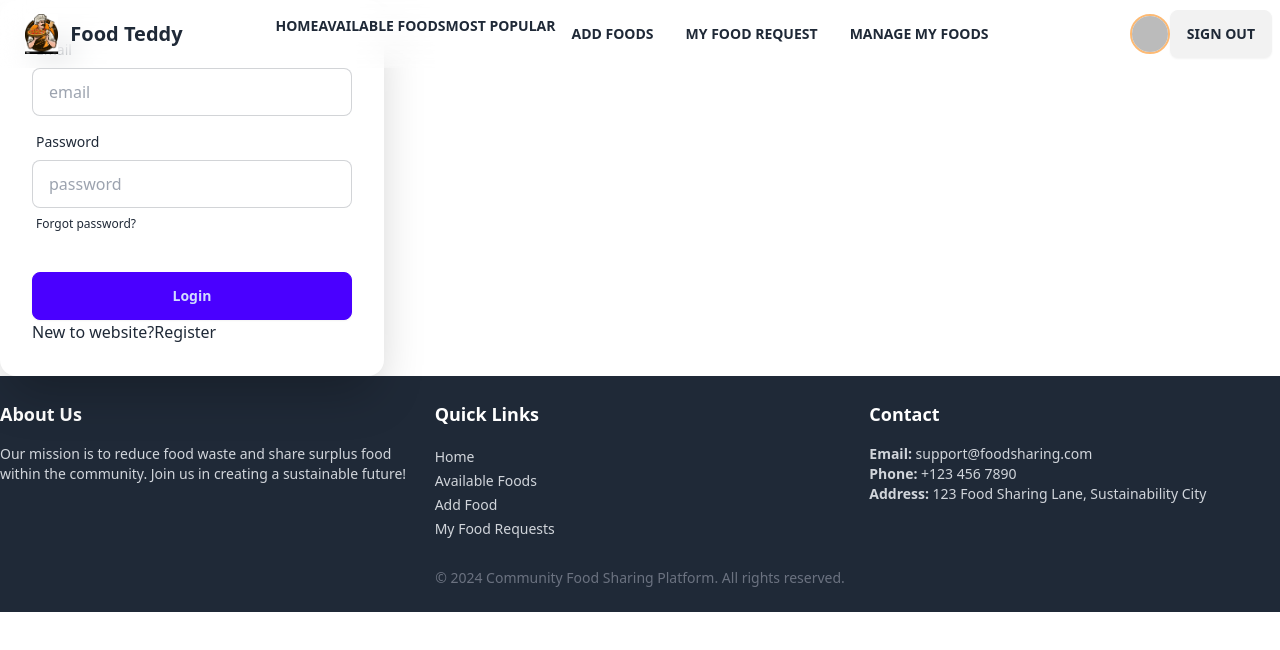
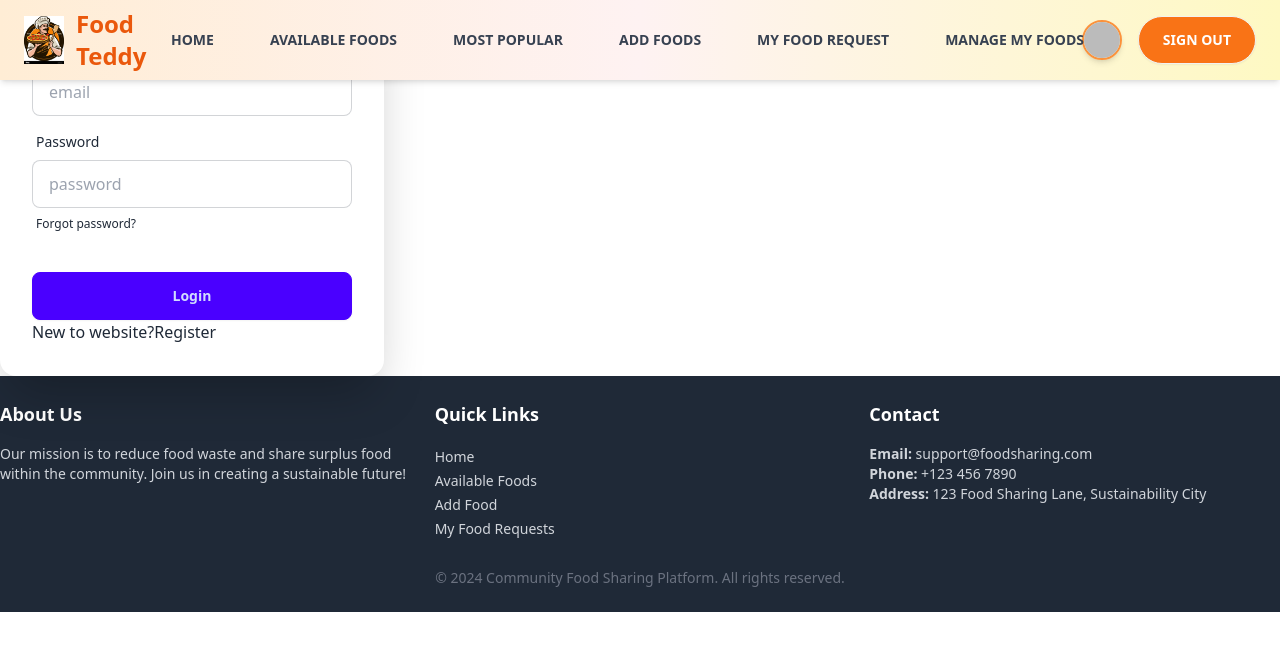
Before and after one commit to maimunarahma/FOOD-CLIENT, a React (Vite) app: page /login in a window 1280 px wide. Shown: the top 650 px of the page. Built offline with nearby package versions, Linux system fonts and the light colour scheme; no server answers; sample sign-in values are in the browser's storage.

Commit message:
featured available added

```diff
--- a/package.json
+++ b/package.json
@@ -10,6 +10,7 @@
     "preview": "vite preview"
   },
   "dependencies": {
+    "@tanstack/react-query": "^5.62.8",
     "axios": "^1.7.9",
     "firebase": "^11.1.0",
     "localforage": "^1.10.0",
--- /dev/null
+++ b/src/Pages/Home/AvailableFoods.jsx
@@ -0,0 +1,42 @@
+import { useLoaderData } from "react-router-dom";
+
+
+const AvailableFoods = () => {
+    const data=useLoaderData()
+    return (
+        <div>
+            <div className="py-16 bg-gray-100">
+      <h1 className="text-5xl font-bold text-center text-red-600 mb-12">Featured Foods</h1>
+      <div className="grid grid-cols-1 md:grid-cols-2 lg:grid-cols-3 gap-12 container mx-auto">
+        {data.map((food) => (
+          <div
+            key={food._id}
+            className="bg-white rounded-lg shadow-xl overflow-hidden transform transition-transform duration-300 hover:scale-105 hover:shadow-2xl"
+          >
+            <img
+              src={food.foodImg}
+              alt={food.foodName}
+              className="w-full h-60 object-cover"
+            />
+            <div className="p-6">
+              <h2 className="text-3xl font-semibold text-gray-800 mb-4">{food.foodName}</h2>
+              <p className="text-gray-600 text-lg mb-2">Expire Date: {food.expireDate}</p>
+              <p className="text-gray-600 text-lg mb-2">Status: {food.foodStatus}</p>
+              <p className="text-gray-600 text-lg mb-2">Quantity: {food.foodQuantity}</p>
+              <p className="text-gray-600 text-lg mb-2">Location: {food.pickupLocation}</p>
+              <p className="text-gray-600 text-lg mb-4">Price: ${food.price}</p>
+              <p className="text-gray-600 text-lg mb-4">Restaurant: {food.restaurantName}</p>
+
+              <button className="w-full bg-red-600 text-white py-2 rounded-lg mt-4 hover:bg-red-700 transition duration-300">
+                Order Now
+              </button>
+            </div>
+          </div>
+        ))}
+      </div>
+    </div>
+        </div>
+    );
+};
+
+export default AvailableFoods;
--- a/src/Pages/Home/Featured.jsx
+++ b/src/Pages/Home/Featured.jsx
@@ -6,7 +6,7 @@ const Featured = () => {
   const [foods,setFoods]=useState([])
   useEffect(() => {
     // Fetch data only once when the component mounts
-    axios.get("http://localhost:4000/featured",foods)
+    axios.get("http://localhost:4000/featured?limit=6")
       .then((res) => {
         setFoods(res.data);
       })
--- a/src/Pages/Home/Root.jsx
+++ b/src/Pages/Home/Root.jsx
@@ -5,7 +5,7 @@ import Footer from "../../Shared/Footer";
 
 const Root= () => {
     return (
-        <div>
+        <div className="w-full mx-auto px-0">
       <Nav></Nav>
       <Outlet></Outlet>
       <Footer></Footer>
--- a/src/Providers/Private.jsx
+++ b/src/Providers/Private.jsx
@@ -8,7 +8,7 @@ const Private = ({children}) => {
     if(user)
         return children;
 
-    return (
+ else   return (
 
       <Navigate to='/login'></Navigate>
     );
--- a/src/Shared/Nav.jsx
+++ b/src/Shared/Nav.jsx
@@ -1,79 +1,135 @@
 import { useContext } from "react";
-import logo from "../assets/pizzeria-fast-food-logo-or-label-happy-chef-holding-pizza-and-scapula-in-hands-vector-illustration-PCYG1J.jpg"
+import logo from "../assets/pizzeria-fast-food-logo-or-label-happy-chef-holding-pizza-and-scapula-in-hands-vector-illustration-PCYG1J.jpg";
 import { Link } from "react-router-dom";
 import { AuthContext } from "../Providers/AuthProvider";
+
 const Nav = () => {
-    const {user, signoutUser}= useContext(AuthContext)
-    console.log(user)
-    const handleSignOut=()=>{
-        signoutUser()
-    }
+  const { user, signoutUser } = useContext(AuthContext);
+
+  const handleSignOut = () => {
+    signoutUser();
+  };
+
   return (
-        <div>
-     <div className="navbar bg-base-100  bg-transparent fixed top-0 left-0 w-full z-10 backdrop-blur-lg">
+    <nav className="navbar bg-gradient-to-r from-orange-100 via-red-50 to-yellow-100 backdrop-blur-md shadow-md fixed top-0 left-0 w-full z-10">
+      {/* Navbar Start: Logo */}
       <div className="navbar-start">
+        <Link to="/" className="flex items-center gap-3 px-4">
+          <img src={logo} alt="Food Teddy Logo" className="w-12 h-12" />
+          <span className="text-2xl font-bold text-orange-600">Food Teddy</span>
+        </Link>
+      </div>
+
+      {/* Navbar Center: Navigation Links */}
+      <div className="navbar-center hidden lg:flex">
+        <ul className="menu menu-horizontal space-x-6 font-semibold text-gray-700">
+          <li>
+            <Link to="/" className="hover:text-orange-600 transition duration-300">
+              HOME
+            </Link>
+          </li>
+          <li>
+            <Link to="/availaleFoods" className="hover:text-orange-600 transition duration-300">
+              AVAILABLE FOODS
+            </Link>
+          </li>
+          <li>
+            <Link to="/most-popular" className="hover:text-orange-600 transition duration-300">
+              MOST POPULAR
+            </Link>
+          </li>
+          {user && (
+            <>
+              <li>
+                <Link to="/addFood" className="hover:text-orange-600 transition duration-300">
+                  ADD FOODS
+                </Link>
+              </li>
+              <li>
+                <Link to="/manageFood" className="hover:text-orange-600 transition duration-300">
+                  MY FOOD REQUEST
+                </Link>
+              </li>
+              <li>
+                <Link to="/reqFood" className="hover:text-orange-600 transition duration-300">
+                  MANAGE MY FOODS
+                </Link>
+              </li>
+            </>
+          )}
+        </ul>
+      </div>
+
+      {/* Navbar End: User Actions */}
+      <div className="navbar-end flex items-center gap-4 px-4">
+        {user ? (
+          <>
+            <img
+              src={user.photoURL}
+              alt="User Profile"
+              className="w-10 h-10 rounded-full border-2 border-orange-400 shadow-md"
+            />
+            <button
+              onClick={handleSignOut}
+              className="btn bg-orange-500 hover:bg-orange-600 text-white font-semibold rounded-full px-6 py-2 transition duration-300"
+            >
+              SIGN OUT
+            </button>
+          </>
+        ) : (
+          <Link
+            to="/login"
+            className="btn bg-orange-500 hover:bg-orange-600 text-white font-semibold rounded-full px-6 py-2 transition duration-300"
+          >
+            LOG IN
+          </Link>
+        )}
+      </div>
+
+      {/* Responsive Mobile Menu */}
+      <div className="navbar-start lg:hidden">
         <div className="dropdown">
-      <div tabIndex={0} role="button" className="btn btn-ghost lg:hidden">
+          <label tabIndex={0} className="btn btn-ghost">
             <svg
               xmlns="http://www.w3.org/2000/svg"
-          className="h-5 w-5"
+              className="h-6 w-6"
               fill="none"
               viewBox="0 0 24 24"
-          stroke="currentColor">
-          <path
-            strokeLinecap="round"
-            strokeLinejoin="round"
-            strokeWidth="2"
-            d="M4 6h16M4 12h8m-8 6h16" />
+              stroke="currentColor"
+            >
+              <path strokeLinecap="round" strokeLinejoin="round" strokeWidth={2} d="M4 6h16M4 12h8m-8 6h16" />
             </svg>
-      </div>
+          </label>
           <ul
             tabIndex={0}
-        className="menu menu-sm dropdown-content bg-base-100 rounded-box z-[1] mt-3 w-52 p-2 shadow">
-        <li>Item 1</li>
+            className="menu menu-compact dropdown-content mt-3 p-2 shadow bg-white rounded-box w-52"
+          >
             <li>
-          Parent
-          <ul className="p-2">
-            <li>Submenu 1</li>
-            <li>Submenu 2</li>
-          </ul>
+              <Link to="/">HOME</Link>
             </li>
-        <li>Item 3</li>
+            <li>
+              <Link to="/availaleFoods">AVAILABLE FOODS</Link>
+            </li>
+            <li>
+              <Link to="/most-popular">MOST POPULAR</Link>
+            </li>
+            {user && (
+              <>
+                <li>
+                  <Link to="/addFood">ADD FOODS</Link>
+                </li>
+                <li>
+                  <Link to="/manageFood">MY FOOD REQUEST</Link>
+                </li>
+                <li>
+                  <Link to="/reqFood">MANAGE MY FOODS</Link>
+                </li>
+              </>
+            )}
           </ul>
         </div>
-    <a className="btn btn-ghost text-xl flex items-center gap-3"><img src={logo} alt="" className="w-15 h-10"/><h1>Food Teddy</h1>
-    </a>
       </div>
-  <div className="navbar-center hidden lg:flex">
-    <ul className="menu menu-horizontal px-1 font-semibold">
-     <Link to='/'><li>HOME</li></Link>
-      <li>
-
-      AVAILABLE FOODS
-      </li>
-      <li>MOST POPULAR</li>
-    {user &&
-    <>
-     <li><Link to='/addFood'>ADD FOODS</Link></li>
-     <li><Link to='/manageFood'>MY FOOD REQUEST</Link></li>
-     <li><Link to='/reqFood'>MANAGE MY FOODS</Link></li>
-    </>
-   }
-    </ul>
-  </div>
-  <div className="navbar-end">
-  {user?
-  <>
-  <img src={user.photoURL} alt="" className="w-15 h-10 border-2 border-orange-300 rounded-full "/>
-   <Link onClick={handleSignOut}> <a className="btn">SIGN OUT</a></Link>
-  </>
- :
-  <Link to='/login'> <a className="btn">LOG IN</a></Link>
-}
-
-  </div>
-</div>
-        </div>
+    </nav>
   );
 };
 
--- a/src/main.jsx
+++ b/src/main.jsx
@@ -15,6 +15,7 @@ import Private from './Providers/Private';
 import AddFood from './Pages/Home/AddFood';
 import FoodRequest from './Pages/Home/FoodRequest';
 import Banner from './Pages/Home/Banner';
+import AvailableFoods from './Pages/Home/AvailableFoods';
 
 const router = createBrowserRouter([
   {
@@ -26,6 +27,10 @@ const router = createBrowserRouter([
     },{
       path:'/login',
       element:<Login></Login>
+    },{
+  path:'/availaleFoods',
+  element:<AvailableFoods></AvailableFoods>,
+  loader:()=>fetch('http://localhost:4000/featured')
     },
    {
     path:'/register',
```
Also changed, not shown: 1 other file (tests, documents, lock files or other folders). Lines whose indentation alone changed are shown as unchanged.
